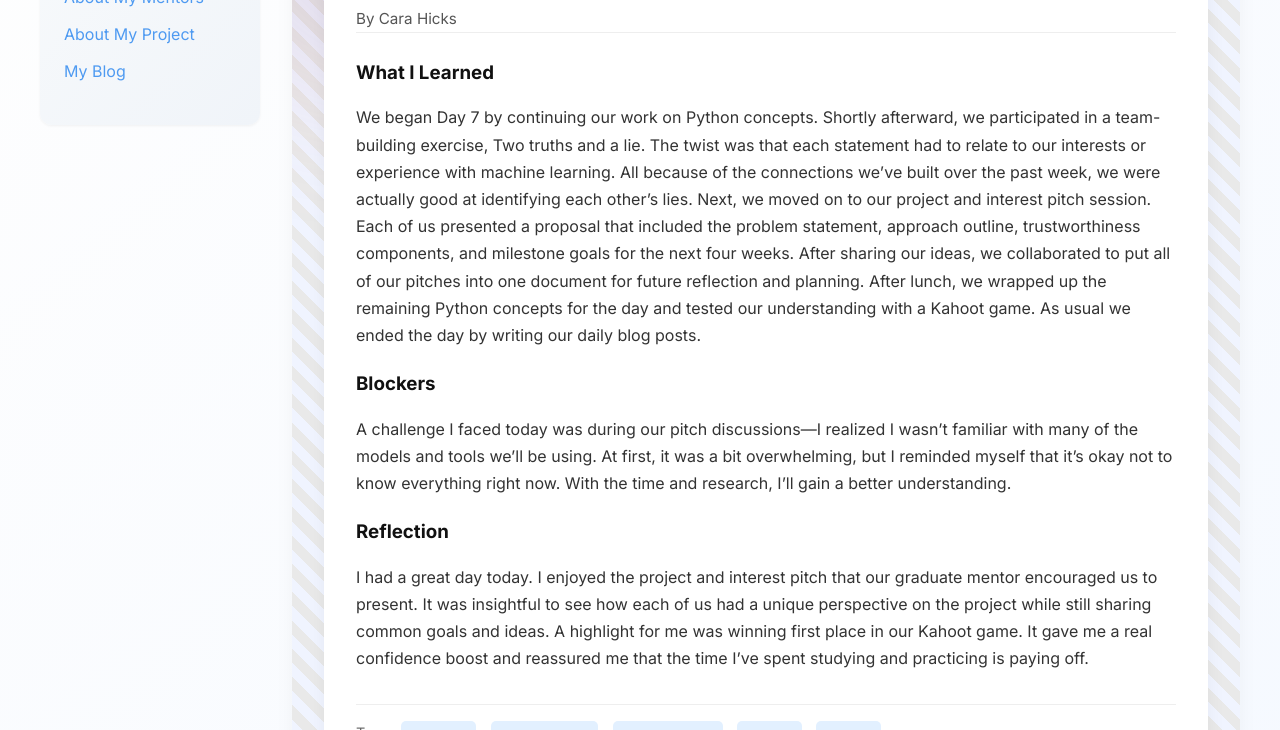
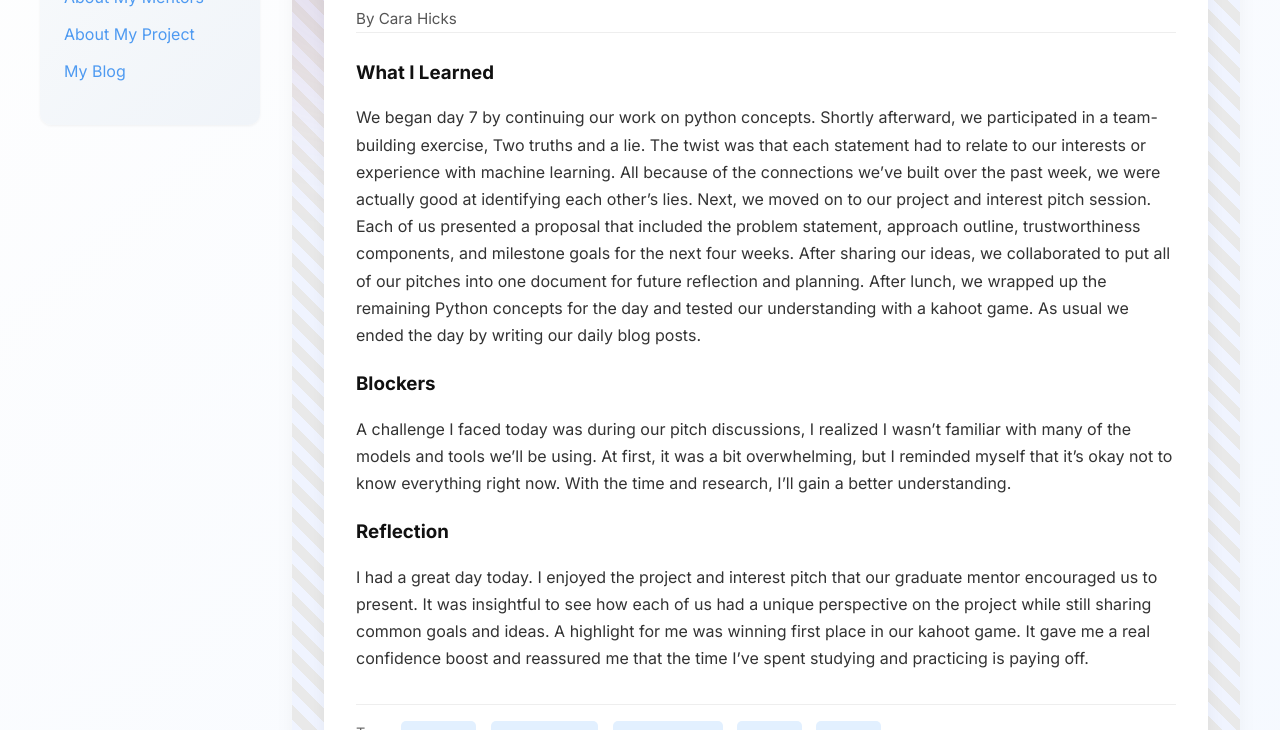
Before and after one commit to 4Carah/4Carah.github.io, a Jekyll site: the page built from _posts/2025-06-04-day-7.md, in a window 1280 px wide. Shown: the part 210-940 px from the top of the page. Built offline with Jekyll 4.4.1, drawn with Linux system fonts in a browser that asks for light colours.

Commit message:
Update 2025-06-04-day-7.md

```diff
--- a/_posts/2025-06-04-day-7.md
+++ b/_posts/2025-06-04-day-7.md
@@ -7,11 +7,11 @@ permalink: /day7.html
 tags: ["CEAMLS", "Group Project", "Team Building", "Kahoot", "Python"]
 
 what_i_learned: |
- We began Day 7 by continuing our work on Python concepts. Shortly afterward, we participated in a team-building exercise, Two truths and a lie. The twist was that each statement had to relate to our interests or experience with machine learning. All because of the connections we've built over the past week, we were actually good at identifying each other's lies. Next, we moved on to our project and interest pitch session. Each of us presented a proposal that included the problem statement, approach outline, trustworthiness components, and milestone goals for the next four weeks. After sharing our ideas, we collaborated to put all of our pitches into one document for future reflection and planning. After lunch, we wrapped up the remaining Python concepts for the day and tested our understanding with a Kahoot game. As usual we ended the day by writing our daily blog posts.
+ We began day 7 by continuing our work on python concepts. Shortly afterward, we participated in a team-building exercise, Two truths and a lie. The twist was that each statement had to relate to our interests or experience with machine learning. All because of the connections we've built over the past week, we were actually good at identifying each other's lies. Next, we moved on to our project and interest pitch session. Each of us presented a proposal that included the problem statement, approach outline, trustworthiness components, and milestone goals for the next four weeks. After sharing our ideas, we collaborated to put all of our pitches into one document for future reflection and planning. After lunch, we wrapped up the remaining Python concepts for the day and tested our understanding with a kahoot game. As usual we ended the day by writing our daily blog posts.
 
 blockers: |
-  A challenge I faced today was during our pitch discussions—I realized I wasn’t familiar with many of the models and tools we’ll be using. At first, it was a bit overwhelming, but I reminded myself that it’s okay not to know everything right now. With the time and research, I’ll gain a better understanding.
+  A challenge I faced today was during our pitch discussions, I realized I wasn’t familiar with many of the models and tools we’ll be using. At first, it was a bit overwhelming, but I reminded myself that it’s okay not to know everything right now. With the time and research, I’ll gain a better understanding.
 
 reflection: |
-  I had a great day today. I enjoyed the project and interest pitch that our graduate mentor encouraged us to present. It was insightful to see how each of us had a unique perspective on the project while still sharing common goals and ideas. A highlight for me was winning first place in our Kahoot game. It gave me a real confidence boost and reassured me that the time I've spent studying and practicing is paying off.
+  I had a great day today. I enjoyed the project and interest pitch that our graduate mentor encouraged us to present. It was insightful to see how each of us had a unique perspective on the project while still sharing common goals and ideas. A highlight for me was winning first place in our kahoot game. It gave me a real confidence boost and reassured me that the time I've spent studying and practicing is paying off.
 ---
```
